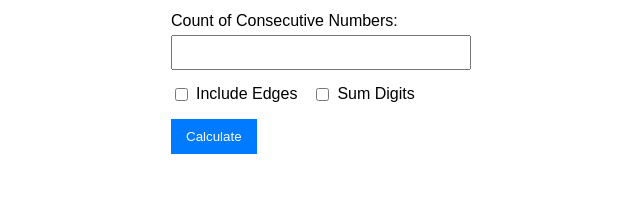
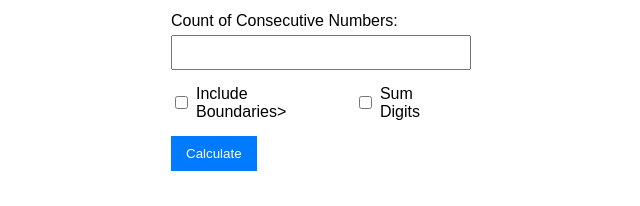
Before and after one commit to erdemgurell/Consecutive_Number_Calc, a plain HTML site: page index.html in a window 1280 px wide. Shown: the part 178-384 px from the top of the page, without its empty margins (319-959 px from the left). Drawn offline with Linux system fonts and the light colour scheme.

Commit message:
Edges text changed to Boundaries

```diff
--- a/index.html
+++ b/index.html
@@ -21,7 +21,7 @@
         </div>
         <div class="checkbox-group">
             <input type="checkbox" id="includeEdgeNumbers" name="includeEdgeNumbers">
-            <label for="includeEdgeNumbers">Include Edges</label>
+            <label for="includeEdgeNumbers">Include Boundaries></label>
             <input type="checkbox" id="sumDigits" name="sumDigits">
             <label for="sumDigits">Sum Digits</label>
 
```
